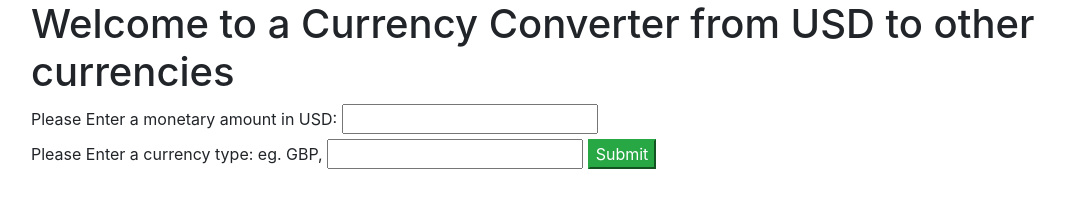
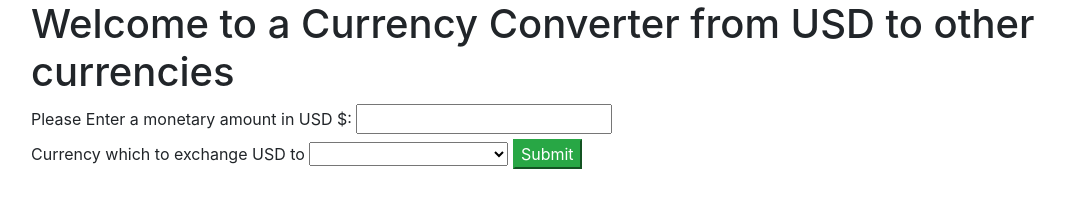
Before and after one commit to saoud/Project-6-Exchange-Rate-API, a website built with webpack: page src/index.html in a window 1280 px wide. Shown: the whole page, without its empty margins (54-1119 px from the left). Built offline with nearby package versions, Linux system fonts and the light colour scheme.

Commit message:
adding drop downs for currencies

```diff
--- a/src/index.html
+++ b/src/index.html
@@ -5,11 +5,20 @@
 <body>
   <div class="container">
     <h1>Welcome to a Currency Converter from USD to other currencies</h1>
-    <label for="inputUSD">Please Enter a monetary amount in USD:</label>
+    <label for="inputUSD">Please Enter a monetary amount in USD $:</label>
     <input id="inputUSD" type="number"><br>
-    <label for="inputCurrency">Please Enter a currency type: eg. GBP, </label>
-    <input id="inputCurrency" type="text">
-    <button class="btn-success" id="submitExchange">Submit</button>
+    <div class="form-group">
+      <label for="currency">Currency which to exchange USD to</label>
+      <select id="currency">
+        <option selected="selected"></option>
+        <option value="PKR">Pakistani Rupees</option>
+        <option value="KHR">Cambodian Riel</option>
+        <option value="QAR">Qatari Rial</option>
+        <option value="XOF">West African CFA franc</option>
+        <option value="AUD">Australian Dollar</option>
+        <option value ="JPY">Japanese Yen</option>
+      </select>
+      <button class="btn-success" id="submitExchange">Submit</button>
     <div class="showErrors"></div>
     <div class="showResult"></div>
   </div>
```
